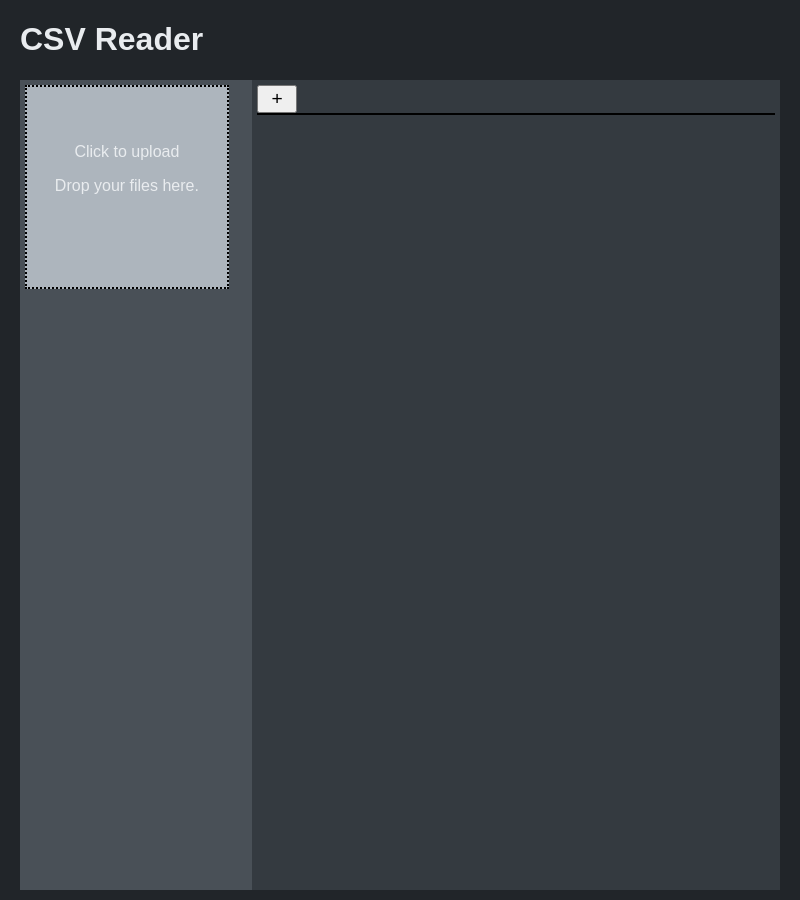
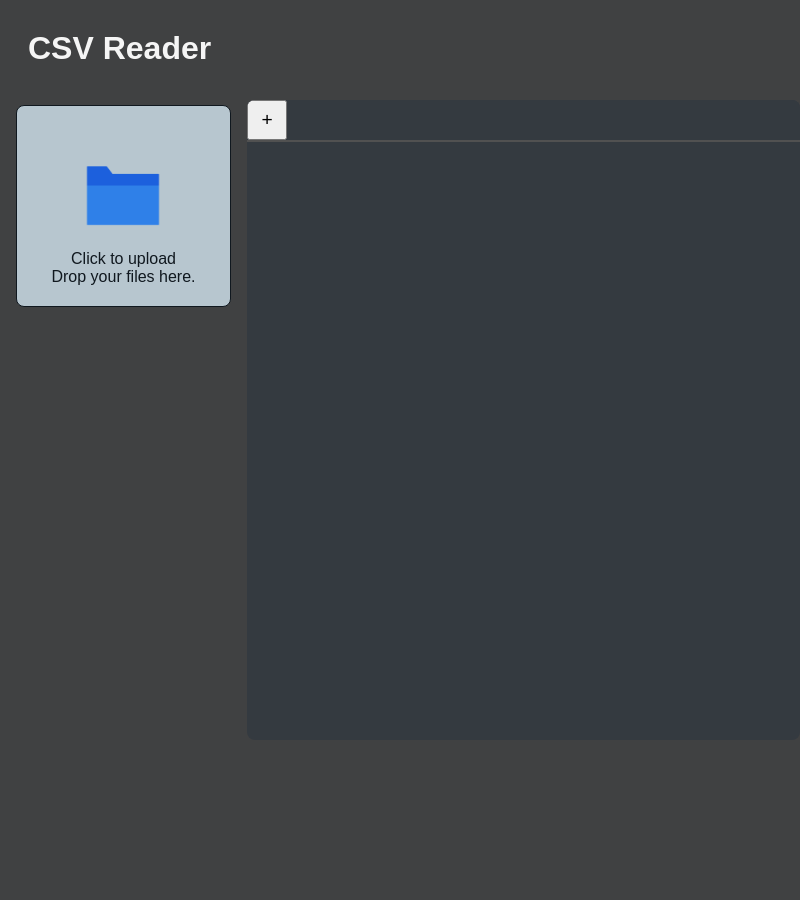
Before and after one commit to gauravrathore701/CSV-DataReader-Tabs, an Electron app: page renderer/index.html in a window 800 px wide. After the commit the page ends 800 px from the top, so only its background shows below. Drawn offline with Linux system fonts and the light colour scheme; no server answers.

Commit message:
frontend ready to go

```diff
--- a/renderer/css/styles.css
+++ b/renderer/css/styles.css
@@ -1,28 +1,40 @@
+* {
+  margin: 0;
+  padding: 0;
+}
+
 body {
   padding: 0;
-  margin: 20px;
-  background-color: #212529;
-  color: #e9ecef;
+  background-color: #404142;
+  color: #10181f;
+  font-family: Arial, sans-serif;
 }
-
 .container {
+  display: -webkit-box;
+  display: -ms-flexbox;
   display: flex;
-  height: 100vh;
   width: 100%;
 }
 
 .left-container {
   padding: 5px;
   width: 30%;
-  height: 100vh;
-  background-color: #495057;
+  background-color: #404142;
+  display: -webkit-box;
+  display: -ms-flexbox;
+  display: flex;
+  -webkit-box-pack: center;
+  -ms-flex-pack: center;
+  justify-content: center;
 }
 
 .right-container {
-  padding: 5px;
   width: 70%;
-  height: 100vh;
+  height: 80vh;
+  overflow: scroll;
   background-color: #343a40;
+  border-radius: 8px;
+  color: whitesmoke;
 }
 
 .upload-container {
@@ -30,34 +42,59 @@ body {
   padding-top: 40px;
   width: 90%;
   height: 160px;
-  background-color: #adb5bd;
+  background-color: #b7c6cf;
   cursor: pointer;
-  border: 2px dotted black;
+  border: 1px solid #10181f;
+  border-radius: 8px;
 }
 
 .upload-container.active {
   border-style: solid;
   border-color: black;
 }
+.heading {
+  height: 70px;
+  color: whitesmoke;
+  padding: 30px 0 0 28px;
+}
 
 .tabs {
   width: 100%;
+  display: -webkit-box;
+  display: -ms-flexbox;
   display: flex;
+  -webkit-box-orient: vertical;
+  -webkit-box-direction: normal;
+  -ms-flex-direction: column;
   flex-direction: column;
 }
 
 .tab-list {
+  display: -webkit-box;
+  display: -ms-flexbox;
   display: flex;
   list-style-type: none;
-  padding: 0;
-  margin: 0;
-  border-bottom: 2px solid black;
+  height: 40px;
+  border-bottom: 2px solid #515151;
+  position: sticky;
+  top: 0;
+  z-index: 50;
+  background: #343a40;
+}
+.close-tab {
+  font-size: 22px;
 }
 
 .tab-item {
+  display: -webkit-box;
+  display: -ms-flexbox;
+  display: flex;
+  -webkit-box-align: center;
+  -ms-flex-align: center;
+  align-items: center;
   padding: 10px 20px;
   cursor: pointer;
-  background-color: #ced4da;
+  background-color: #808182;
   margin-right: 2px;
   border-radius: 5px;
 }
@@ -72,8 +109,7 @@ body {
 }
 
 .tab-item.active {
-  background-color: #adb5bd;
-  border-bottom: 5px solid #dee2e6;
+  background-color: #5381ac;
 }
 
 .tab-content {
@@ -104,10 +140,9 @@ td {
   cursor: pointer;
 }
 
-body {
-  font-family: Arial, sans-serif;
+.upload-icon {
+  width: 100px;
 }
-
 .popup {
   display: none;
   position: fixed;
@@ -123,9 +158,12 @@ body {
   position: absolute;
   top: 50%;
   left: 50%;
+  -webkit-transform: translate(-50%, -50%);
+  -ms-transform: translate(-50%, -50%);
   transform: translate(-50%, -50%);
   padding: 20px;
   background-color: #fff;
+  -webkit-box-shadow: 0 4px 8px rgba(0, 0, 0, 0.1);
   box-shadow: 0 4px 8px rgba(0, 0, 0, 0.1);
 }
 
@@ -137,3 +175,28 @@ body {
   padding: 10px;
   cursor: pointer;
 }
+@media (max-width: 768px) {
+  .container {
+    display: -webkit-box;
+    display: -ms-flexbox;
+    display: flex;
+    -webkit-box-orient: vertical;
+    -webkit-box-direction: normal;
+    -ms-flex-direction: column;
+    flex-direction: column;
+    -webkit-box-align: center;
+    -ms-flex-align: center;
+    align-items: center;
+  }
+  .left-container,
+  .upload-container {
+    width: 95%;
+  }
+  .left-container {
+    padding: 0;
+    margin-bottom: 35px;
+  }
+  .right-container {
+    width: 90%;
+  }
+}
--- a/renderer/index.html
+++ b/renderer/index.html
@@ -8,11 +8,15 @@
     <link rel="stylesheet" href="css/styles.css" />
   </head>
   <body>
-    <h1>CSV Reader</h1>
+    <h1 class="heading">CSV Reader</h1>
     <div class="container">
       <div class="left-container">
         <div class="upload-container" id="upload-container">
           <input type="file" id="file-input" hidden />
+          <img
+            src="wired-flat-120-folder.png"
+            alt="Upload file"
+            class="upload-icon" />
           <p class="clickable">Click to upload</p>
           <p>Drop your files here.</p>
         </div>
@@ -35,8 +39,7 @@
           type="text"
           id="searchInput"
           placeholder="Search..."
-          class="searchBox"
-        />
+          class="searchBox" />
         <button class="speakButton">Speak</button>
       </div>
     </div>
```
Also changed, not shown: renderer/wired-flat-120-folder.png (added).
